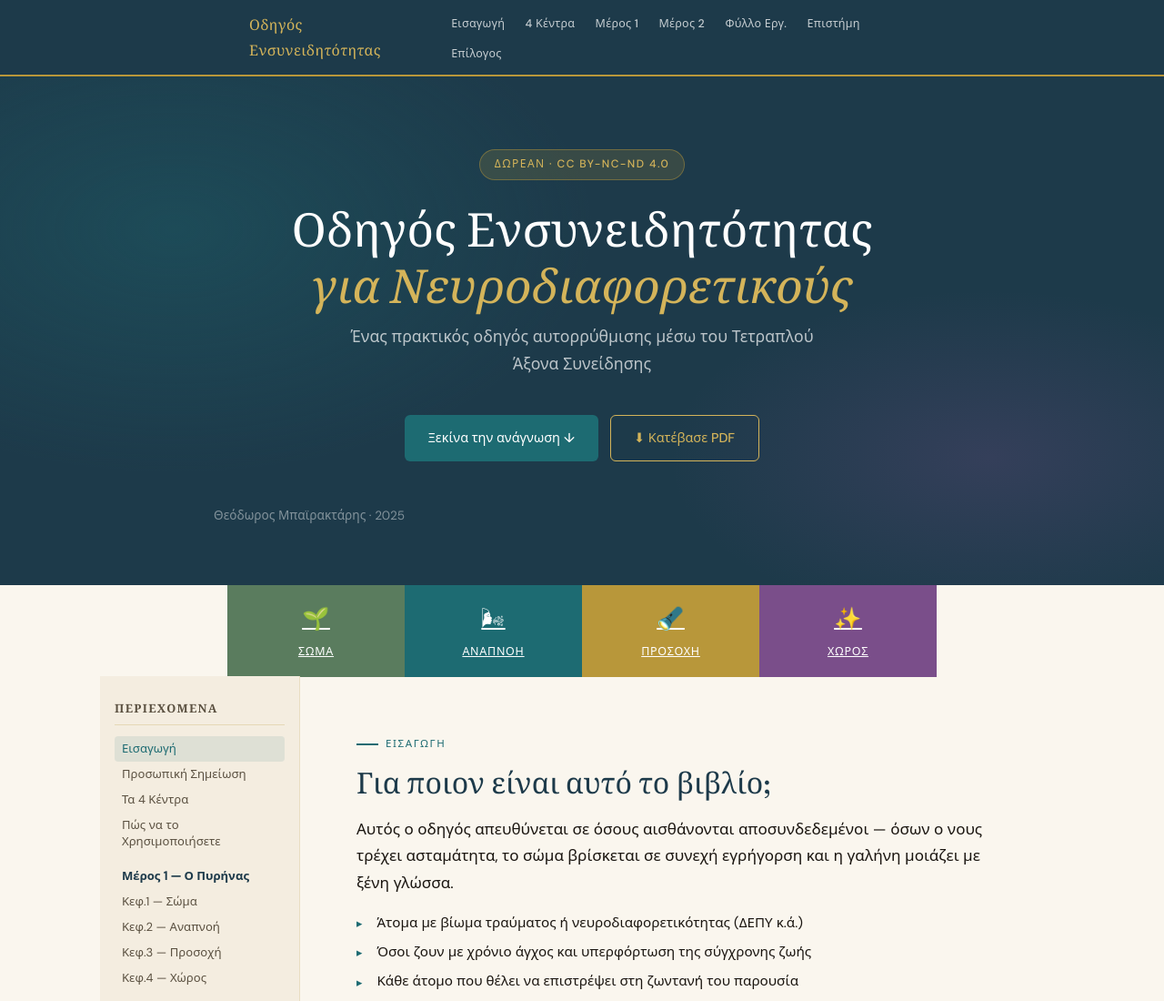
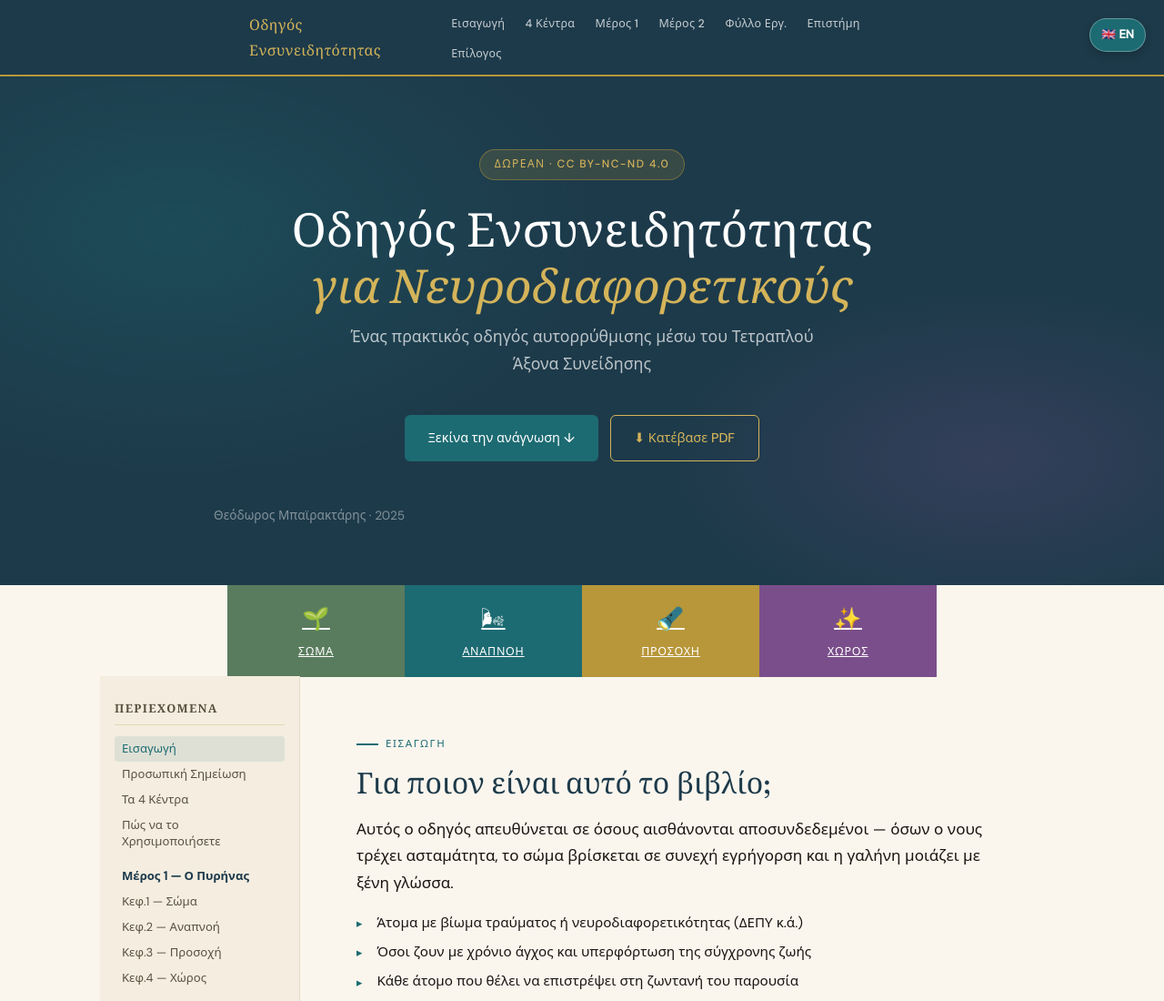
Before and after one commit to hierophantiss/workbook, a plain HTML site: page index.html in a window 1280 px wide. Shown: the top 1100 px of the page at 91% size. Drawn offline with Linux system fonts and the light colour scheme.

Commit message:
Update index.html

```diff
--- a/index.html
+++ b/index.html
@@ -677,6 +677,8 @@ a:focus-visible, button:focus-visible {
 </head>
 
 <body>
+  <a href="en.html" style="position:fixed; top:20px; right:20px; text-decoration:none; background:#1d6b72; color:white; padding:6px 12px; border-radius:20px; font-size:13px; font-weight:700; z-index:9999; border:1px solid rgba(255,255,255,0.3); box-shadow: 0 4px 10px rgba(0,0,0,0.2);">🇬🇧 EN</a>
+
 <a href="#main-content" class="skip-link">Μετάβαση στο κύριο περιεχόμενο</a>
 
 <!-- ── Navigation ── -->
```
